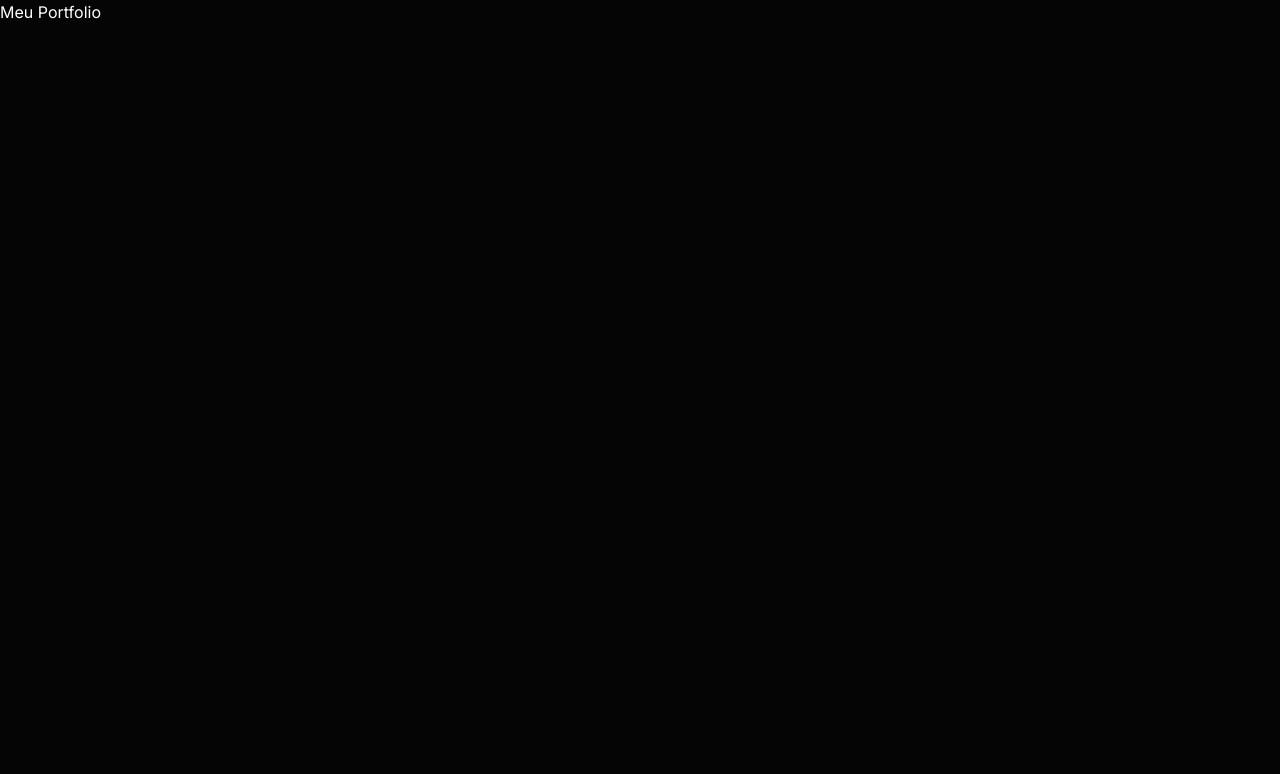
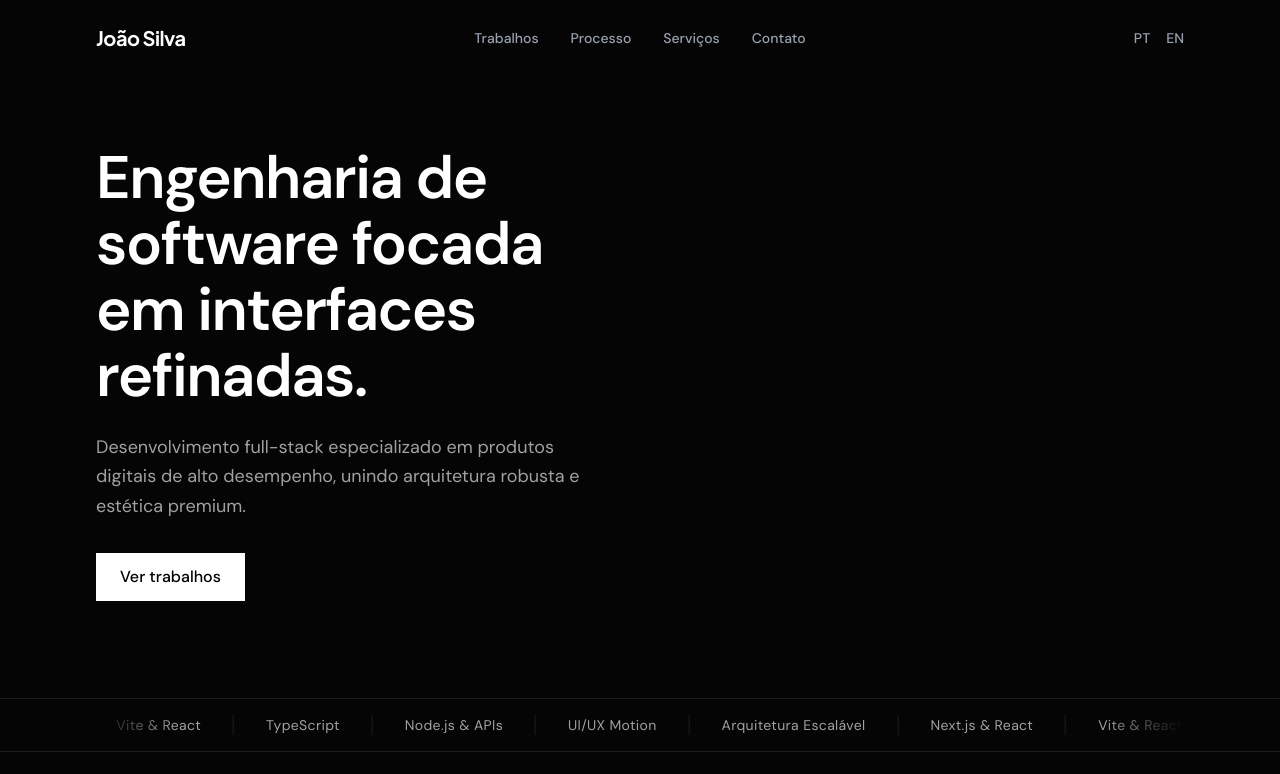
Before and after one commit to Jhnvida/portfolio, a Next.js app: page / in a window 1280 px wide. Shown: the top 774 px of the page. Built offline with nearby package versions, Linux system fonts and the light colour scheme.

Commit message:
feat: implementa hero e componentes modulares da home

```diff
--- /dev/null
+++ b/src/app/contact/page.tsx
@@ -0,0 +1,5 @@
+export default function ContactPage() {
+    return (
+        <main className="w-full max-w-(--container-page) mx-auto min-h-screen pt-24 pb-12 px-6 md:px-12 lg:px-24 flex flex-col justify-center items-center text-center"></main>
+    );
+}
--- a/src/app/globals.css
+++ b/src/app/globals.css
@@ -8,6 +8,7 @@
     --color-border-subtle: #1f1f1f;
     --color-accent: #ffffff;
     --color-accent-text: #050505;
+    --container-page: 1600px;
 }
 
 @theme inline {
--- a/src/app/layout.tsx
+++ b/src/app/layout.tsx
@@ -1,6 +1,7 @@
 import type { Metadata } from "next";
-import { Inter, Plus_Jakarta_Sans } from "next/font/google";
+import { DM_Sans, Plus_Jakarta_Sans } from "next/font/google";
 import { ReactNode } from "react";
+import { Header } from "../components/layout/Header";
 import { SmoothScrollProvider } from "../components/providers/SmoothScrollProvider";
 import "./globals.css";
 
@@ -10,7 +11,7 @@ const plusJakartaSans = Plus_Jakarta_Sans({
     display: "swap",
 });
 
-const inter = Inter({
+const dmSans = DM_Sans({
     subsets: ["latin"],
     variable: "--font-sans",
     display: "swap",
@@ -23,9 +24,12 @@ export const metadata: Metadata = {
 
 export default function RootLayout({ children }: { children: ReactNode }) {
     return (
-        <html lang="pt-BR" className={`${plusJakartaSans.variable} ${inter.variable} h-full antialiased`}>
+        <html lang="pt-BR" className={`${plusJakartaSans.variable} ${dmSans.variable} h-full antialiased`}>
             <body className="min-h-full flex flex-col bg-background text-foreground selection:bg-accent selection:text-accent-foreground font-sans">
-                <SmoothScrollProvider>{children}</SmoothScrollProvider>
+                <SmoothScrollProvider>
+                    <Header />
+                    {children}
+                </SmoothScrollProvider>
             </body>
         </html>
     );
--- a/src/app/page.tsx
+++ b/src/app/page.tsx
@@ -1,7 +1,11 @@
+import { Hero } from "../components/sections/Hero";
+import { MarqueeStack } from "../components/sections/MarqueeStack";
+
 export default function Home() {
     return (
-        <>
-            <h1>Meu Portfolio</h1>
-        </>
+        <main className="w-full min-h-screen pt-32 pb-12 flex flex-col justify-center">
+            <Hero />
+            <MarqueeStack />
+        </main>
     );
 }
--- /dev/null
+++ b/src/app/process/page.tsx
@@ -0,0 +1,5 @@
+export default function ProcessPage() {
+    return (
+        <main className="w-full max-w-(--container-page) mx-auto min-h-screen pt-24 pb-12 px-6 md:px-12 lg:px-24"></main>
+    );
+}
--- /dev/null
+++ b/src/app/services/page.tsx
@@ -0,0 +1,5 @@
+export default function ServicesPage() {
+    return (
+        <main className="w-full max-w-(--container-page) mx-auto min-h-screen pt-24 pb-12 px-6 md:px-12 lg:px-24"></main>
+    );
+}
--- /dev/null
+++ b/src/app/work/page.tsx
@@ -0,0 +1,5 @@
+export default function WorkPage() {
+    return (
+        <main className="w-full max-w-(--container-page) mx-auto min-h-screen pt-24 pb-12 px-6 md:px-12 lg:px-24"></main>
+    );
+}
--- a/src/components/layout/Header.tsx
+++ b/src/components/layout/Header.tsx
@@ -0,0 +1,64 @@
+"use client";
+
+import Link from "next/link";
+import { useEffect, useState } from "react";
+
+export function Header() {
+    const [isScrolled, setIsScrolled] = useState(false);
+
+    useEffect(() => {
+        const handleScroll = () => {
+            setIsScrolled(window.scrollY > 20);
+        };
+
+        window.addEventListener("scroll", handleScroll);
+        handleScroll();
+
+        return () => window.removeEventListener("scroll", handleScroll);
+    }, []);
+
+    return (
+        <header
+            className={`fixed top-0 left-0 w-full z-50 flex justify-center transition-all duration-500 ease-out ${
+                isScrolled ? "pt-4 px-4" : "pt-0 px-0"
+            }`}
+        >
+            <div
+                className={`flex justify-between items-center w-full transition-all duration-500 ease-out overflow-hidden ${
+                    isScrolled
+                        ? "max-w-4xl mx-auto py-3 px-6 md:px-8 bg-neutral-950/80 backdrop-blur-lg border border-neutral-800 shadow-2xl"
+                        : "max-w-(--container-page) mx-auto py-6 px-6 md:px-12 lg:px-24 bg-transparent border-transparent"
+                }`}
+            >
+                <div className="flex-1 flex justify-start">
+                    <Link
+                        href="/"
+                        className="font-heading font-bold text-xl tracking-tight hover:opacity-80 transition-opacity"
+                    >
+                        João Silva
+                    </Link>
+                </div>
+
+                <nav className="hidden md:flex flex-none gap-8 text-sm font-medium">
+                    <Link href="/work" className="hover:text-white text-gray-400 transition-colors">
+                        Trabalhos
+                    </Link>
+                    <Link href="/process" className="hover:text-white text-gray-400 transition-colors">
+                        Processo
+                    </Link>
+                    <Link href="/services" className="hover:text-white text-gray-400 transition-colors">
+                        Serviços
+                    </Link>
+                    <Link href="/contact" className="hover:text-white text-gray-400 transition-colors">
+                        Contato
+                    </Link>
+                </nav>
+
+                <div className="flex-1 flex justify-end gap-4 text-sm font-medium">
+                    <button className="cursor-pointer hover:text-white text-gray-400 transition-colors">PT</button>
+                    <button className="cursor-pointer hover:text-white text-gray-400 transition-colors">EN</button>
+                </div>
+            </div>
+        </header>
+    );
+}
--- /dev/null
+++ b/src/components/sections/Hero.tsx
@@ -0,0 +1,58 @@
+"use client";
+
+import { motion, Variants } from "motion/react";
+import Link from "next/link";
+
+const containerVariants: Variants = {
+    hidden: { opacity: 0 },
+    visible: {
+        opacity: 1,
+        transition: {
+            staggerChildren: 0.15,
+        },
+    },
+};
+
+const itemVariants: Variants = {
+    hidden: { opacity: 0, y: 30 },
+    visible: { opacity: 1, y: 0, transition: { duration: 0.8, ease: [0.16, 1, 0.3, 1] } },
+};
+
+export function Hero() {
+    return (
+        <div className="w-full max-w-(--container-page) mx-auto px-6 md:px-12 lg:px-24 flex-1 flex items-center">
+            <motion.div
+                variants={containerVariants}
+                initial="hidden"
+                animate="visible"
+                className="grid grid-cols-1 lg:grid-cols-2 items-center gap-12 w-full"
+            >
+                <div>
+                    <motion.h1
+                        variants={itemVariants}
+                        className="text-white text-4xl sm:text-6xl font-semibold tracking-tight leading-[1.1]"
+                    >
+                        Engenharia de software focada em interfaces refinadas.
+                    </motion.h1>
+                    <motion.p
+                        variants={itemVariants}
+                        className="text-neutral-400 text-lg max-w-xl mt-6 leading-relaxed"
+                    >
+                        Desenvolvimento full-stack especializado em produtos digitais de alto desempenho, unindo
+                        arquitetura robusta e estética premium.
+                    </motion.p>
+                    <motion.div variants={itemVariants}>
+                        <Link
+                            href="/work"
+                            className="inline-block mt-8 px-6 py-3 bg-white text-black font-medium hover:bg-neutral-200 transition-colors"
+                        >
+                            Ver trabalhos
+                        </Link>
+                    </motion.div>
+                </div>
+
+                <div className="hidden lg:block" />
+            </motion.div>
+        </div>
+    );
+}
--- /dev/null
+++ b/src/components/sections/MarqueeStack.tsx
@@ -0,0 +1,53 @@
+"use client";
+
+import { motion } from "motion/react";
+
+const STACK_ITEMS = [
+    "Next.js & React",
+    "Vite & React",
+    "TypeScript",
+    "Node.js & APIs",
+    "UI/UX Motion",
+    "Arquitetura Escalável",
+];
+
+const MARQUEE_ITEMS = [...STACK_ITEMS, ...STACK_ITEMS, ...STACK_ITEMS, ...STACK_ITEMS];
+
+export function MarqueeStack() {
+    return (
+        <div className="w-full border-y border-white/10 py-4 mt-20 overflow-hidden">
+            <div className="w-full max-w-(--container-page) mx-auto px-6 md:px-12 lg:px-24 relative">
+                <div
+                    className="w-full overflow-hidden"
+                    style={{
+                        maskImage:
+                            "linear-gradient(to right, transparent, black 80px, black calc(100% - 80px), transparent)",
+                        WebkitMaskImage:
+                            "linear-gradient(to right, transparent, black 80px, black calc(100% - 80px), transparent)",
+                    }}
+                >
+                    <motion.div
+                        animate={{ x: ["0%", "-25%"] }}
+                        transition={{
+                            repeat: Infinity,
+                            ease: "linear",
+                            duration: 30,
+                        }}
+                        className="flex w-max"
+                    >
+                        <ul className="flex items-center text-xs sm:text-sm text-neutral-400 tracking-wide">
+                            {MARQUEE_ITEMS.map((item, index) => (
+                                <li
+                                    key={index}
+                                    className="border-r border-white/10 px-8 whitespace-nowrap"
+                                >
+                                    {item}
+                                </li>
+                            ))}
+                        </ul>
+                    </motion.div>
+                </div>
+            </div>
+        </div>
+    );
+}
```
